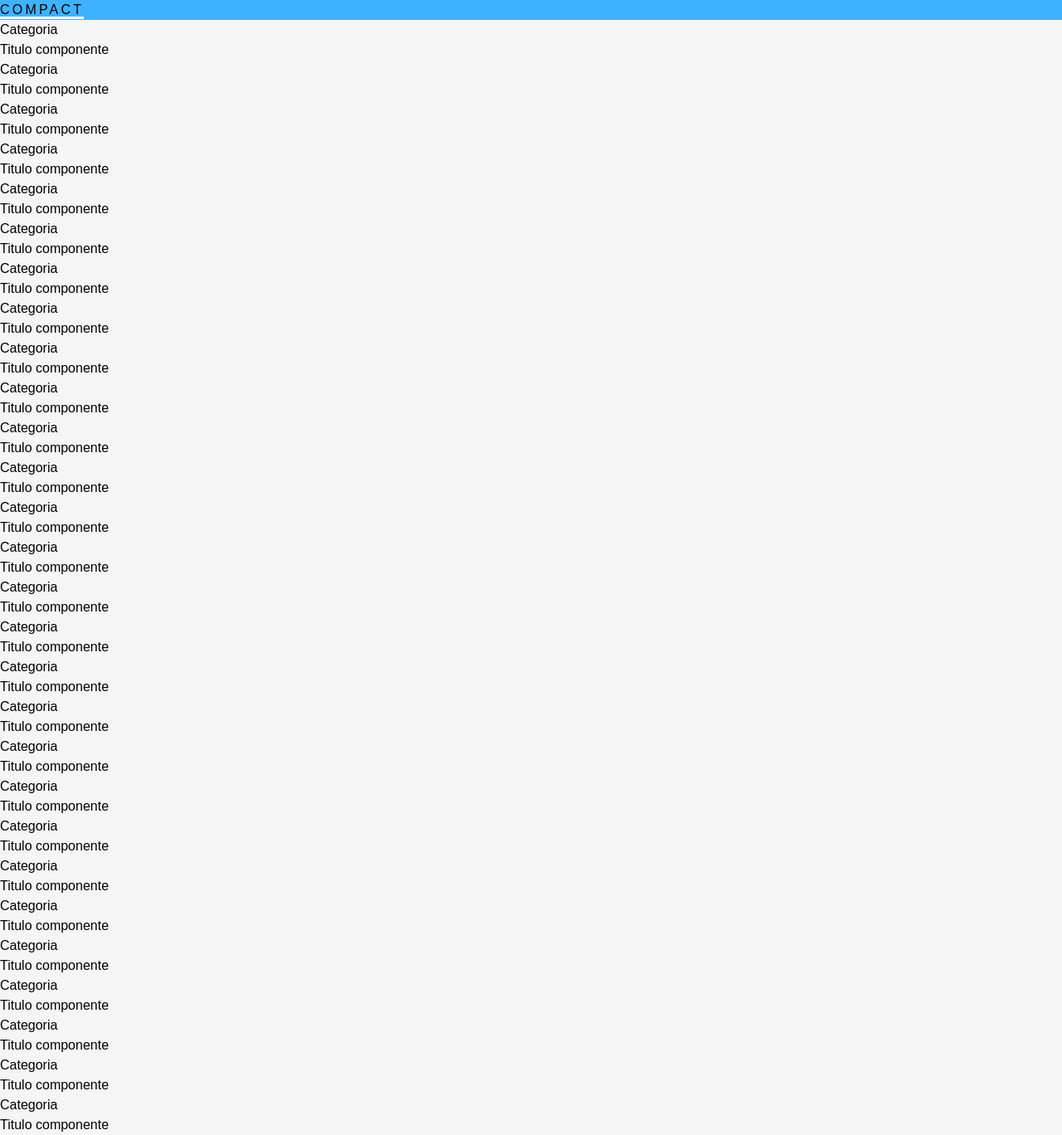
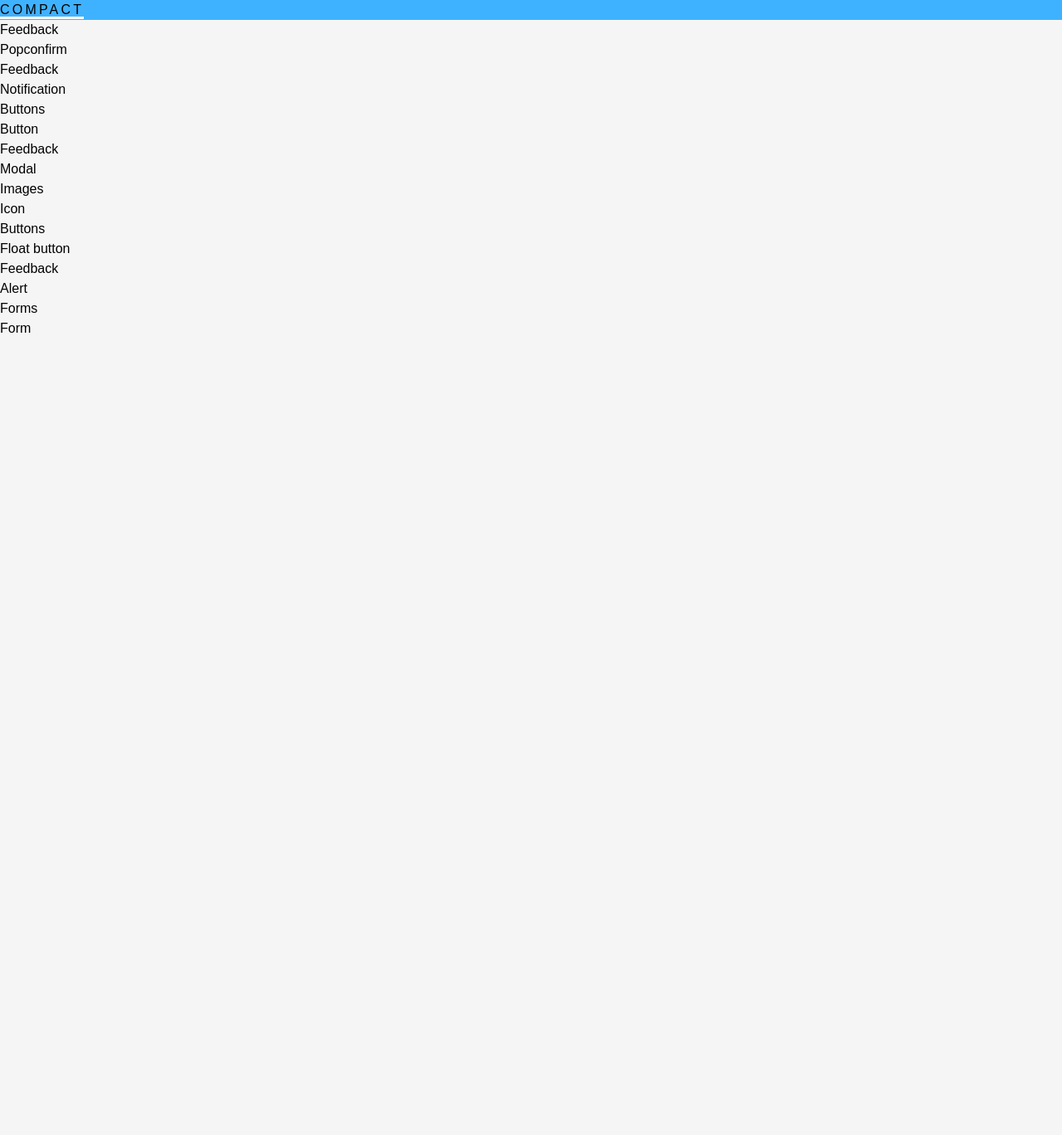
Before and after one commit to Lausciaca/Compact, a React (Vite) app: page /componentes in a window 1280 px wide. Shown: the whole page at 83% size. After the commit the page ends 800 px from the top, so only its background shows below. Built offline with nearby package versions, Linux system fonts and the light colour scheme.

Commit message:
V0.2.1 se agrego unos links a componentes externos para mostrarlos de ejemplo

```diff
--- a/src/components/common/card.jsx
+++ b/src/components/common/card.jsx
@@ -1,12 +1,12 @@
 import React from "react";
 
-function Card () {
+function Card ({ categoria, titulo ,link }) {
     return(
-        <div className="border-black w-full sm:w-full md:w-1/2 lg:w-1/3 h-auto p-8 bg-white">
-            <a href="">
-                <p className="opacity-50">Categoria</p>
+        <div className="border-black w-full lg:w-1/2 h-auto p-8 bg-white hover:bg-gray-300">
+            <a href={link} target="_blank">
+                <p className="opacity-50">{categoria}</p>
                 <p className="truncate text-3xl" >
-                    Titulo componente
+                    {titulo}
                 </p>
             </a>
         </div>
--- a/src/routes/componentes.jsx
+++ b/src/routes/componentes.jsx
@@ -11,34 +11,14 @@ function ComponentsPage () {
 
                 </section>
                 <section className="flex flex-wrap justify-center w-3/5 ms-auto me-32 mt-24 " >
-                    <Card />
-                    <Card />
-                    <Card />
-                    <Card />
-                    <Card />
-                    <Card />
-                    <Card />
-                    <Card />
-                    <Card />
-                    <Card />
-                    <Card />
-                    <Card />
-                    <Card />
-                    <Card />
-                    <Card />
-                    <Card />
-                    <Card />
-                    <Card />
-                    <Card />
-                    <Card />
-                    <Card />
-                    <Card />
-                    <Card />
-                    <Card />
-                    <Card />
-                    <Card />
-                    <Card />
-                    <Card />
+                    <Card titulo={'Popconfirm'} categoria={'Feedback'} link={'https://ant.design/components/popconfirm'}/>
+                    <Card titulo={'Notification'} categoria={'Feedback'} link={'https://ant.design/components/notification'}/>
+                    <Card titulo={'Button'} categoria={'Buttons'} link={'https://ant.design/components/button'}/>
+                    <Card titulo={'Modal'} categoria={'Feedback'} link={'https://ant.design/components/modal'}/>
+                    <Card titulo={'Icon'} categoria={'Images'} link={'https://ant.design/components/icon'}/>
+                    <Card titulo={'Float button'} categoria={'Buttons'} link={'https://ant.design/components/float-button'}/>
+                    <Card titulo={'Alert'} categoria={'Feedback'} link={'https://ant.design/components/alert'}/>
+                    <Card titulo={'Form'} categoria={'Forms'} link={'https://ant.design/components/form'}/>
                 </section>
             </main>
         </div>
```
